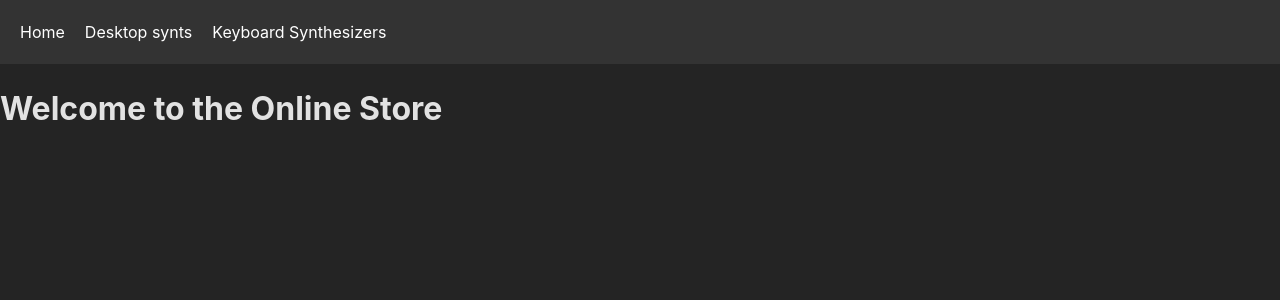
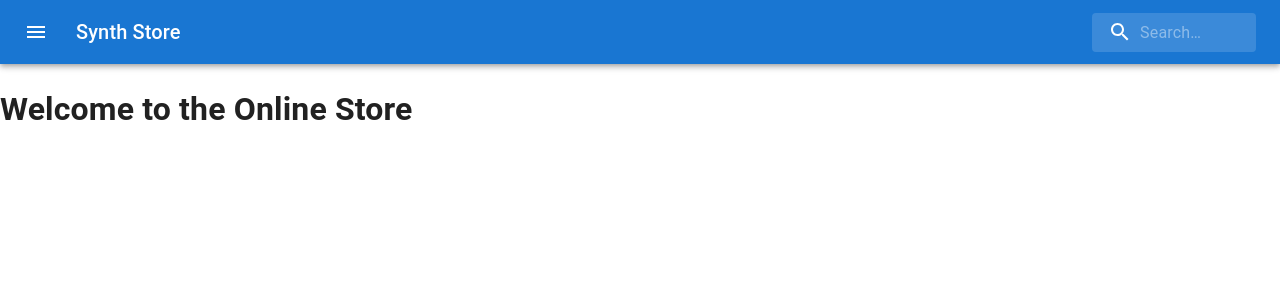
Before and after one commit to patrykkowalski0617/synth-store, a React (Vite) app: page / in a window 1280 px wide. Shown: the top 300 px of the page. Built offline with nearby package versions, Linux system fonts and the light colour scheme.

Commit message:
setup header

```diff
--- a/src/App.tsx
+++ b/src/App.tsx
@@ -2,12 +2,17 @@ import React from 'react';
 import { BrowserRouter, Routes, Route } from 'react-router-dom';
 import Home from './components/pages/Home/Home';
 import ProductPage from './components/pages/ProductPage/ProductPage';
-import Navigation from './components/molecules/Navigation/Navigation';
+import CssBaseline from '@mui/material/CssBaseline';
+import Header from './components/organisms/Header/Header';
+import { HeaderProvider } from './components/organisms/Header/HeaderContext';
 
 const App: React.FC = () => {
   return (
+    <>
+      <CssBaseline />
+      <HeaderProvider>
         <BrowserRouter>
-      <Navigation />
+          <Header />
           <Routes>
             <Route path="/" element={<Home />} />
             <Route
@@ -20,6 +25,8 @@ const App: React.FC = () => {
             />
           </Routes>
         </BrowserRouter>
+      </HeaderProvider>
+    </>
   );
 };
 
--- a/src/components/molecules/Navigation/Navigation.tsx
+++ b/src/components/molecules/Navigation/Navigation.tsx
@@ -1,47 +1,56 @@
-import React from 'react';
+import { FC } from 'react';
 import { Link } from 'react-router-dom';
+import Box from '@mui/material/Box';
+import Drawer from '@mui/material/Drawer';
+import List from '@mui/material/List';
+import ListItem from '@mui/material/ListItem';
+import ListItemButton from '@mui/material/ListItemButton';
+import { useHeader } from '../../organisms/Header/HeaderContext';
 
-const Navigation: React.FC = () => {
+type navigationItem = {
+  text: string;
+  url: string;
+};
+
+const navigationList: navigationItem[] = [
+  { text: 'Home', url: '/' },
+  { text: 'Desktop synts', url: '/products/desktop-synthesizers' },
+  {
+    text: 'Keyboard Synthesizers',
+    url: '/products/keyboard-synthesizers',
+  },
+];
+
+const Navigation: FC = () => {
+  const { header, toggleHeader } = useHeader();
+
+  const toggleDrawer = () => {
+    toggleHeader();
+  };
+
+  const DrawerList = (
+    <nav>
+      <Box sx={{ width: 250 }} role="presentation" onClick={toggleDrawer}>
+        <List>
+          {navigationList.map(({ text, url }, index) => (
+            <ListItem key={text} disablePadding>
+              <ListItemButton>
+                <Link to={url}>{text}</Link>
+              </ListItemButton>
+            </ListItem>
+          ))}
+        </List>
+      </Box>
+    </nav>
+  );
+
   return (
-    <nav style={styles.navigation}>
-      <ul style={styles.ul}>
-        <li>
-          <Link to="/" style={styles.link}>
-            Home
-          </Link>
-        </li>
-        <li>
-          <Link to="/products/desktop-synthesizers" style={styles.link}>
-            Desktop synts
-          </Link>
-        </li>
-        <li>
-          <Link to="/products/keyboard-synthesizers " style={styles.link}>
-            Keyboard Synthesizers
-          </Link>
-        </li>
-      </ul>
-    </nav>
+    <div>
+      <Drawer open={header} onClose={toggleDrawer}>
+        {DrawerList}
+      </Drawer>
+    </div>
   );
 };
 
-// Inline styles for demonstration
-const styles = {
-  navigation: {
-    background: '#333',
-    padding: '20px',
-  },
-  ul: {
-    listStyle: 'none',
-    display: 'flex',
-    gap: '20px',
-    margin: 0,
-    padding: 0,
-  },
-  link: {
-    color: '#fff',
-    textDecoration: 'none',
-  },
-};
-
 export default Navigation;
--- /dev/null
+++ b/src/components/organisms/Header/Header.style.ts
@@ -0,0 +1,44 @@
+import { styled, alpha } from '@mui/material/styles';
+import InputBase from '@mui/material/InputBase';
+
+export const Search = styled('div')(({ theme }) => ({
+  position: 'relative',
+  borderRadius: theme.shape.borderRadius,
+  backgroundColor: alpha(theme.palette.common.white, 0.15),
+  '&:hover': {
+    backgroundColor: alpha(theme.palette.common.white, 0.25),
+  },
+  marginLeft: 0,
+  width: '100%',
+  [theme.breakpoints.up('sm')]: {
+    marginLeft: theme.spacing(1),
+    width: 'auto',
+  },
+}));
+
+export const SearchIconWrapper = styled('div')(({ theme }) => ({
+  padding: theme.spacing(0, 2),
+  height: '100%',
+  position: 'absolute',
+  pointerEvents: 'none',
+  display: 'flex',
+  alignItems: 'center',
+  justifyContent: 'center',
+}));
+
+export const StyledInputBase = styled(InputBase)(({ theme }) => ({
+  color: 'inherit',
+  width: '100%',
+  '& .MuiInputBase-input': {
+    padding: theme.spacing(1, 1, 1, 0),
+    // vertical padding + font size from searchIcon
+    paddingLeft: `calc(1em + ${theme.spacing(4)})`,
+    transition: theme.transitions.create('width'),
+    [theme.breakpoints.up('sm')]: {
+      width: '12ch',
+      '&:focus': {
+        width: '20ch',
+      },
+    },
+  },
+}));
--- a/src/components/organisms/Header/Header.tsx
+++ b/src/components/organisms/Header/Header.tsx
@@ -0,0 +1,57 @@
+import { Search, SearchIconWrapper, StyledInputBase } from './Header.style';
+import AppBar from '@mui/material/AppBar';
+import Box from '@mui/material/Box';
+import Toolbar from '@mui/material/Toolbar';
+import IconButton from '@mui/material/IconButton';
+import Typography from '@mui/material/Typography';
+import MenuIcon from '@mui/icons-material/Menu';
+import SearchIcon from '@mui/icons-material/Search';
+import Navigation from '../../molecules/Navigation/Navigation';
+import { useHeader } from './HeaderContext';
+
+export default function Header() {
+  const { toggleHeader } = useHeader();
+
+  const toggleDrawer = () => {
+    toggleHeader();
+  };
+
+  return (
+    <>
+      <Navigation></Navigation>
+      <Box sx={{ flexGrow: 1 }}>
+        <AppBar position="static">
+          <Toolbar>
+            <IconButton
+              onClick={toggleDrawer}
+              size="large"
+              edge="start"
+              color="inherit"
+              aria-label="open drawer"
+              sx={{ mr: 2 }}
+            >
+              <MenuIcon />
+            </IconButton>
+            <Typography
+              variant="h6"
+              noWrap
+              component="div"
+              sx={{ flexGrow: 1, display: { xs: 'none', sm: 'block' } }}
+            >
+              Synth Store
+            </Typography>
+            <Search>
+              <SearchIconWrapper>
+                <SearchIcon />
+              </SearchIconWrapper>
+              <StyledInputBase
+                placeholder="Search…"
+                inputProps={{ 'aria-label': 'search' }}
+              />
+            </Search>
+          </Toolbar>
+        </AppBar>
+      </Box>
+    </>
+  );
+}
--- /dev/null
+++ b/src/components/organisms/Header/HeaderContext.tsx
@@ -0,0 +1,35 @@
+import React, { createContext, useState, useContext, ReactNode } from 'react';
+
+type HeaderContextType = {
+  header: boolean;
+  toggleHeader: () => void;
+};
+
+const HeaderContext = createContext<HeaderContextType | undefined>(undefined);
+
+type HeaderProviderProps = {
+  children: ReactNode;
+};
+
+export const HeaderProvider: React.FC<HeaderProviderProps> = ({ children }) => {
+  const [header, setHeader] = useState<boolean>(false);
+
+  const toggleHeader = () => {
+    setHeader((prevHeader) => (prevHeader === false ? true : false));
+  };
+
+  return (
+    <HeaderContext.Provider value={{ header, toggleHeader }}>
+      {children}
+    </HeaderContext.Provider>
+  );
+};
+
+// Custom hook for using the header context
+export const useHeader = (): HeaderContextType => {
+  const context = useContext(HeaderContext);
+  if (!context) {
+    throw new Error('useHeader must be used within a HeaderProvider');
+  }
+  return context;
+};
--- a/src/index.scss
+++ b/src/index.scss
@@ -15,4 +15,5 @@
 
 body {
   margin: 0;
+  min-height: 100vh;
 }
```
Lines whose indentation alone changed are shown as unchanged.
